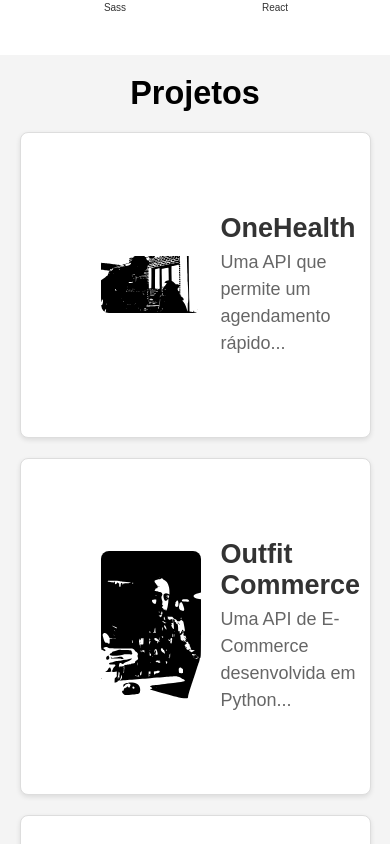
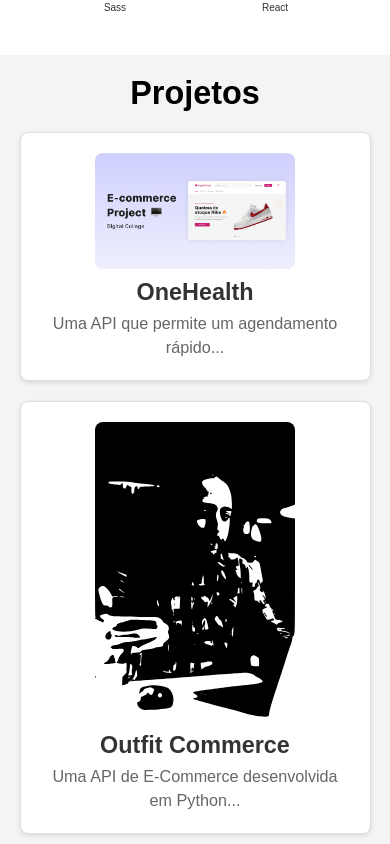
Before and after one commit to marcelocarvalho1/portfolio, a React (Vite) app: page / in a window 390 px wide. Shown: the part 1780-2624 px from the top of the page. Built offline with nearby package versions, Linux system fonts and the light colour scheme.

Commit message:
Refatorando código e estilos para consistência e responsividade em diversos componentes

```diff
--- a/src/components/Projetos/Projetos.css
+++ b/src/components/Projetos/Projetos.css
@@ -6,6 +6,7 @@
   text-align: center;
   color: #000000;
 }
+
 .projeto {
   width: 90%;
   height: auto;
@@ -32,7 +33,8 @@
 }
 
 .projeto img {
-  width: 100px;
+  width: 300px;
+  max-width: 100%;
   border-radius: 8px;
 }
 
@@ -46,3 +48,40 @@
   color: #666;
   line-height: 1.5;
 }
+
+@media (max-width: 768px) {
+  .projeto {
+    flex-direction: column;
+    text-align: center;
+    padding: 40px;
+  }
+
+  .projeto img {
+    width: 80%;
+    max-width: 250px;
+  }
+
+  .projeto .descricao {
+    width: 100%;
+  }
+}
+
+@media (max-width: 480px) {
+  .projeto {
+    padding: 20px;
+    gap: 10px;
+  }
+
+  .projeto img {
+    width: 100%;
+    max-width: 200px;
+  }
+
+  .projeto .descricao h3 {
+    font-size: 1.3rem;
+  }
+
+  .projeto .descricao p {
+    font-size: 0.9rem;
+  }
+}
--- a/src/components/Projetos/index.jsx
+++ b/src/components/Projetos/index.jsx
@@ -1,7 +1,7 @@
 import React from "react";
 
 import "./Projetos.css";
-import PROJETO1 from "../../assets/projetos/img-1.svg";
+import PROJETO1 from "../../assets/projetos/image.png";
 import PROJETO2 from "../../assets/projetos/img-2.svg";
 import PROJETO3 from "../../assets/projetos/img-3.svg";
 import PROJETO4 from "../../assets/projetos/img-4.svg";
```
Also changed, not shown: src/assets/projetos/image.png (added).
